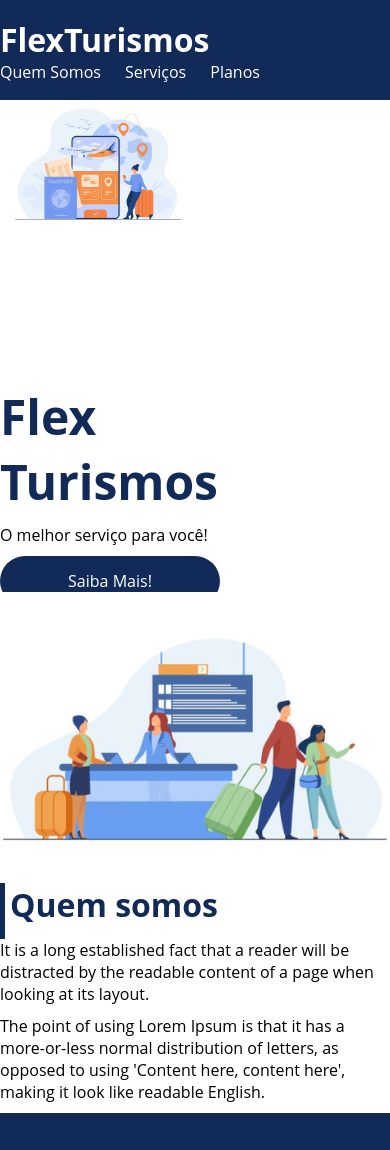
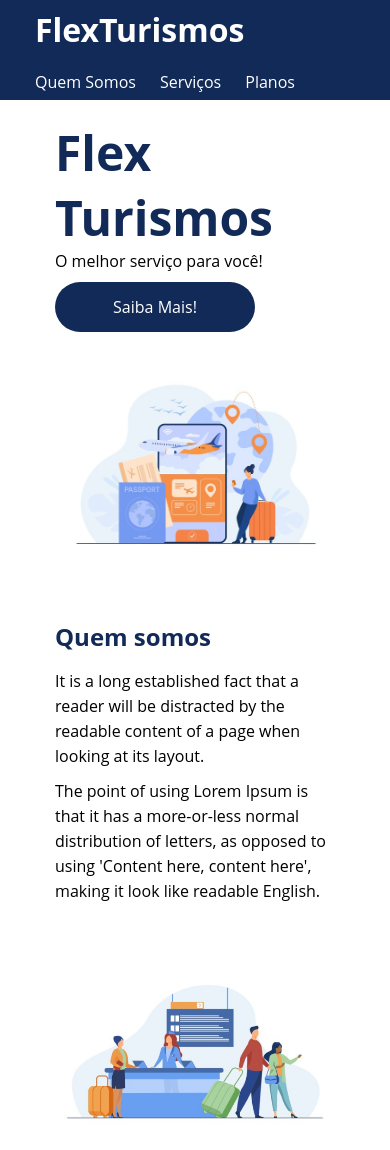
Before and after one commit to SergioDevSousa/aula-css-flexTurismo, a plain HTML site: page flex-projeto/index.html in a window 390 px wide. Shown: the top 1150 px of the page. Drawn offline with Linux system fonts and the light colour scheme.

Commit message:
#feat: update responsividade

```diff
--- /dev/null
+++ b/flex-projeto/assets/css/media.css
@@ -0,0 +1,183 @@
+@media (max-width: 330px) {
+    .container-apresentacao1,
+    .container-apresentacao2 {
+        flex-direction: column; /* Alinha os itens em coluna */
+        align-items: center; /* Centraliza os itens horizontalmente */
+        text-align: start; /* Centraliza o texto */
+        padding: 20px;
+    }
+
+    /* Ajuste nas imagens */
+    .imagem-apresentacao1 img,
+    .imagem-apresentacao2 img {
+        max-width: 50%; /* Reduz o tamanho da imagem */
+        height: auto; /* Mantém a proporção */
+    }
+
+    /* Ajuste nos textos */
+    .texto-apresentacao,
+    .texto-quem-somos {
+        margin-bottom: 20px; /* Espaçamento entre os textos e as imagens */
+        font-size: 1rem;
+    }
+
+    .texto-quem-somos h2{
+        color: #122a57;
+        font-size: 1.2rem;
+        margin-bottom: 20px;
+    }
+    .texto-quem-somos p{
+        margin-bottom: 10px;
+        font-size: 1.2rem;
+    }
+    #quem-somos{
+        flex-direction: column-reverse;
+    }
+    .container_servicos .container-externo{
+        max-width: 100%;
+        height: 850px;
+    }
+    .list-servicos .item-servicos img{
+        max-width: 150px;
+        height: auto;
+        margin: 0;
+    }
+    .list-servicos{
+        flex-direction: column;
+    }
+    .item-servicos img{
+        width: 50%;
+        margin: auto;
+        margin-bottom: 100px;
+    }
+    .list-planos{
+        flex-direction: column;
+        align-items: flex-start;
+        margin-bottom: 20px;
+    }
+    .list-planos .item-planos{
+        max-width: 90%;
+        margin: auto;
+        width: 100%;
+        margin-bottom: 20px;
+    }
+}
+@media (max-width: 600px) {
+    .container-apresentacao1,
+    .container-apresentacao2 {
+        flex-direction: column; /* Alinha os itens em coluna */
+        align-items: center; /* Centraliza os itens horizontalmente */
+        text-align: start; /* Centraliza o texto */
+        padding: 20px;
+    }
+
+    /* Ajuste nas imagens */
+    .imagem-apresentacao1 img,
+    .imagem-apresentacao2 img {
+        max-width: 75%; /* Reduz o tamanho da imagem */
+        height: auto; /* Mantém a proporção */
+    }
+
+    /* Ajuste nos textos */
+    .texto-apresentacao,
+    .texto-quem-somos {
+        margin-bottom: 20px; /* Espaçamento entre os textos e as imagens */
+    }
+    .texto-quem-somos h2{
+        color: #122a57;
+        font-size: 1.4rem;
+        margin-bottom: 20px;
+    }
+    .texto-quem-somos p{
+        margin-bottom: 10px;
+        font-size: 1.2rem;
+    }
+    #quem-somos{
+        flex-direction: column-reverse;
+    }
+    .container_servicos .container-externo{
+        max-width: 100%;
+        height: 850px;
+    }
+    .list-servicos{
+        flex-direction: column;
+    }
+    .item-servicos img{
+        width: 50%;
+        margin: auto;
+    }
+    .list-planos{
+        flex-direction: column;
+        align-items: flex-start;
+        margin-bottom: 20px;
+    }
+    .list-planos .item-planos{
+        max-width: 90%;
+        margin: auto;
+        width: 100%;
+        margin-bottom: 20px;
+    }
+
+}
+@media (max-width: 900px){
+    .container-apresentacao1,
+    .container-apresentacao2 {
+        flex-direction: column; /* Alinha os itens em coluna */
+        align-items: start; /* Centraliza os itens horizontalmente */
+        text-align: start; /* Centraliza o texto */
+    }
+
+    /* Ajuste nas imagens */
+    .imagem-apresentacao1 img,
+    .imagem-apresentacao2 img {
+        max-width: 70%; /* Reduz o tamanho da imagem */
+     /* Mantém a proporção */
+    }
+
+    /* Ajuste nos textos */
+    .texto-apresentacao,
+    .texto-quem-somos {
+        margin-bottom: 20px; /* Espaçamento entre os textos e as imagens */
+    }
+    .texto-apresentacao,
+    .texto-quem-somos {
+        margin-bottom: 20px; /* Espaçamento entre os textos e as imagens */
+    }
+    .texto-quem-somos h2{
+        color: #122a57;
+        font-size: 1.4rem;
+        margin-bottom: 20px;
+    }
+    .texto-quem-somos p{
+        margin-bottom: 10px;
+        font-size: 1.2rem;
+    }
+}
+@media(max-width: 1200px){
+    /* Ajuste nas imagens */
+    .texto-apresentacao,
+    .texto-quem-somos {
+        margin-bottom: 0px; /* Espaçamento entre os textos e as imagens */
+    }
+    .imagem-apresentacao1 img,
+    .imagem-apresentacao2 img {
+        max-width: 100%; /* Reduz o tamanho da imagem */
+        width: 485px;
+        height: auto;/* Mantém a proporção */
+    }
+    .texto-apresentacao,
+    .texto-quem-somos {
+        margin-bottom: 20px; /* Espaçamento entre os textos e as imagens */
+    }
+    .texto-apresentacao h1{
+        font-size: 3rem;
+    }
+    .texto-quem-somos h2{
+        font-size: 1.5rem;
+        margin-bottom: 20px;
+    }
+    .texto-quem-somos p{
+        margin-bottom: 10px;
+        font-size: 1rem;
+    }
+}
--- /dev/null
+++ b/flex-projeto/assets/css/reset.css
@@ -0,0 +1,30 @@
+*{
+    margin: 0;
+    padding: 0;
+    font-family: 'Open Sans', sans-serif;
+    box-sizing: border-box;
+}
+ul{
+    list-style: none;
+    margin: 0;
+    padding: 0;
+}
+
+ul li a{
+    text-decoration: none;
+}
+
+.flex-container{
+    display: flex;
+    max-width: 70%;
+    margin: auto;
+    width: 100%;
+    min-width: 320px;
+}
+header, footer{
+    background-color: #122a57;
+    height: 100px;
+    display: flex;
+    align-items: center;
+    color: #ffffff;
+}
--- a/flex-projeto/style.css
+++ b/flex-projeto/assets/css/style.css
@@ -1,37 +1,5 @@
-*{
-    margin: 0;
-    padding: 0;
-    box-sizing: border-box;
-    font-family: 'Open Sans', sans-serif;
-}
-ul{
-    list-style: none;
-    margin: 0;
-    padding: 0;
-}
 
-ul li a{
-    text-decoration: none;
-}
-div img{
-    display: flex;
-    max-width: 100%;
-}
-.flex-container{
-    display: flex;
-    max-width: 992px;
-    margin: auto;
-    width: 100%;
-    min-width: 320px;
-}
-header, footer{
-    background-color: #122a57;
-    height: 100px;
-    display: flex;
-    align-items: center;
-    color: #ffffff;
-
-}
+/* ================header====================== */
 header .list-items{
     display: flex;
     max-width: 260px;
@@ -45,70 +13,97 @@ header .list-items{
 header .menu{
     justify-content: space-between;
 }
-.apresentacao{
-    height: 60vh;
-    align-items: center;
-    justify-content: space-between;
 
+/* ===================section apresentação============ */
+.flex-container {
+    display: flex;
+    flex-wrap: wrap; /* Garante que o conteúdo quebre linhas se necessário */
+    gap: 20px; /* Espaçamento entre os itens */
 }
-.apresentacao .texto-apresentacao{
-    min-height: 200px;
-    width: 100%;
+
+.apresentacao {
+    width: 100%; /* Para ocupar a largura total */
+}
+
+/* Apresentação 1 - Row */
+.container-apresentacao1 {
+    display: flex;
+    flex-direction: row; /* Mantém os itens na mesma linha */
+    align-items: center; /* Centraliza verticalmente */
+    justify-content: space-between; /* Espaça os elementos */
+    gap: 20px; /* Espaçamento entre os itens */
+}
+
+.texto-apresentacao {
+    flex: 1; /* Ocupa a mesma proporção */
 }
 .texto-apresentacao h1{
     color: #122a57;
-    font-size: 48px;
+    font-size: 2.4rem;
+}
+.texto-apresentacao p{
     margin-bottom: 10px;
+    font-size: 1rem;
 }
-.apresentacao .texto-apresentacao p{
-    margin-bottom: 10px;
+
+.imagem-apresentacao1 img {
+    max-width: 100%;
+    height: auto; /* Mantém a proporção da imagem */
+    flex: 1; /* Ocupa a mesma proporção */
 }
 .btn{
     background-color: #122a57;
     color: #ffffff;
     text-align: center;
     border-radius: 30px;
-    width: 220px;
+    max-width: 200px;
     text-decoration: none;
     display: block;
-    height: 50px;
+    height: auto;
     line-height: 50px;
 }
-#quem-somos{
-    flex-direction: row-reverse;
+/* ============quem somos=================== */
+.container-apresentacao2 {
+    display: flex;
+    flex-direction: row-reverse; /* Inverte a direção dos itens */
+    align-items: center; /* Centraliza verticalmente */
+    justify-content: space-between; /* Espaça os elementos */
+    gap: 20px; /* Espaçamento entre os itens */
 }
-#quem-somos h2{
+
+.texto-quem-somos {
+    flex: 1; /* Ocupa a mesma proporção */
+    line-height: 25px;
+}
+.texto-quem-somos h2{
     color: #122a57;
-    font-size: 32px;
-    display: flex;
+    font-size: 2.4rem;
+    margin-bottom: 20px;
 }
-#quem-somos h2::before{
-    content: "";
-    height: 56px;
-    width: 5px;
-    margin-right: 5px;
-    background-color: #122a57;
-    position: relative;
+.texto-quem-somos p{
+    margin-bottom: 10px;
+    font-size: 1rem;
 }
-#quem-somos p{
-    margin-bottom: 10px;
-    line-height: 22px;
+
+.imagem-apresentacao2 img {
+    max-width: 100%;
+    height: auto; /* Mantém a proporção da imagem */
+    flex: 1; /* Ocupa a mesma proporção */
 }
-#quem-somos img{
-    min-width: 320px;
-    margin: auto;
-}
-#quem-somos img{
-    min-width: 420px;
+
+/* ================seviços======================= */
+.container_servicos{
+    max-width: 100%;
+    height: auto;
 }
 .container-externo{
     background-color: #122a57;
     width: 100%;
+    height: auto;
 }
 #servicos{
     flex-direction: column;
     padding-top: 50px;
-    padding-bottom: 100px;
 }
 #servicos h2{
     color: #ffffff;
@@ -121,6 +116,10 @@ header .menu{
 }
 .list-servicos .item-servicos{
     text-align: center;
+}
+.list-servicos .item-servicos img{
+    max-width: 150px;
+    height: auto;
 }
 .item-servicos a{
     width: 220px;
@@ -142,10 +141,10 @@ header .menu{
     color: #ffffff;
     margin-top: 20px;
 }
+/* ===============planos================== */
 #planos{
     flex-direction: column;
-    min-height: 100vh;
-    padding-bottom: 50px;
+    min-height: 60vh;
 }
 #planos h2{
     color: #122a57;
@@ -202,44 +201,9 @@ header .menu{
     background-color: #122a57;
     margin-right: 5px;
 }
+/* ======================footer============= */
 footer .footer{
     color: #ffffff;
     justify-content: space-between;
     align-content: center;
 }
-/* ==============mobile===================== */
-@media(max-width: 992px){
-    div img{
-        max-width: 50%;
-    }
-    .flex-container{
-        flex-direction: column;
-    }
-    .apresentacao{
-        flex-direction: column-reverse;
-    }
-    .apresentacao .texto-apresentacao{
-        width: 100%;
-    }
-    #quem-somos{
-        flex-direction: column-reverse;
-    }
-    .list-servicos{
-        flex-direction: column;
-    }
-    .item-servicos img{
-        width: 50%;
-        margin: auto;
-    }
-    .list-planos{
-        flex-direction: column;
-        align-items: flex-start;
-        margin-bottom: 20px;
-    }
-    .list-planos .item-planos{
-        max-width: 90%;
-        margin: auto;
-        width: 100%;
-        margin-bottom: 20px;
-    }
-}
--- a/flex-projeto/index.html
+++ b/flex-projeto/index.html
@@ -4,7 +4,9 @@
     <meta charset="UTF-8">
     <meta name="viewport" content="width=device-width, initial-scale=1.0">
     <title>Flex Turismos</title>
-    <link rel="stylesheet" href="./style.css">
+    <link rel="stylesheet" href="./assets/css/reset.css">
+    <link rel="stylesheet" href="./assets/css/style.css">
+    <link rel="stylesheet" href="./assets/css/media.css">
 </head>
 <body>
     <header>
@@ -17,30 +19,42 @@
             </ul>
         </div>
     </header>
-
+    <main>
+        <section>
             <div class="flex-container apresentacao">
+                <!-- Container de Apresentação 1 -->
+                <div class="container-apresentacao1">
                     <div class="texto-apresentacao">
                         <h1>Flex <br>Turismos</h1>
                         <p>O melhor serviço para você!</p>
                         <a href="https://turismo.joaopessoa.pb.gov.br/" target="_blank" class="btn">Saiba Mais!</a>
                     </div>
-
-        <div>
-            <div><img src="./images/0-main.png" alt="banner de apresentação"></div>
+                    <div class="imagem-apresentacao1">
+                        <img src="./assets/images/0-main.png" alt="Banner de apresentação">
                     </div>
                 </div>
-
-    <div class="flex-container apresentacao" id="quem-somos">
-        <div>
+                <!-- Container de Apresentação 2 -->
+                <div class="container-apresentacao2">
+                    <div class="texto-quem-somos" id="quem-somos">
                         <h2>Quem somos</h2>
-            <p>It is a long established fact that a reader will be distracted by the readable content of a page when looking at its layout. </p>
-            <p>The point of using Lorem Ipsum is that it has a more-or-less normal distribution of letters, as opposed to using 'Content here, content here', making it look like readable English.</p>
+                        <p>
+                            It is a long established fact that a reader will be distracted by the readable
+                            content of a page when looking at its layout.
+                        </p>
+                        <p>
+                            The point of using Lorem Ipsum is that it has a more-or-less normal distribution
+                            of letters, as opposed to using 'Content here, content here', making it look like readable English.
+                        </p>
                     </div>
-        <div>
-            <img src="./images/1-quem-somos.png" alt="balcão de atendimento">
+                    <div class="imagem-apresentacao2">
+                        <img src="./assets/images/1-quem-somos.png" alt="Balcão de atendimento">
                     </div>
                 </div>
+            </div>
+        </section>
 
+
+        <section class="container_servicos">
             <div class="container-externo">
                 <div class="flex-container" id="servicos">
                     <div>
@@ -49,19 +63,25 @@
 
                     <div class="list-servicos">
                         <div class="item-servicos">
-                <div><img src="./images/icon-2.png" alt="hospedagens"></div>
+                            <div>
+                                <img src="./assets/images/icon-1.png" alt="pacote de viagens">
+                            </div>
+                            <p>Pacotes de viagens</p>
+                            <a href="#">Comprar Agora</a>
+                        </div>
+
+                        <div class="item-servicos">
+                            <div>
+                                <img src="./assets/images/icon-2.png" alt="hospedagens">
+                            </div>
                             <p>Hospedagens</p>
                             <a href="#">Comprar Agora</a>
                         </div>
 
                         <div class="item-servicos">
-                <div><img src="./images/icon-1.png" alt="pacote de viagens"></div>
-                <p>Pacotes de viagens</p>
-                <a href="#">Comprar Agora</a>
+                            <div>
+                                <img src="./assets/images/icon-3.png" alt="roteiros personalizados">
                             </div>
-
-            <div class="item-servicos">
-                <div><img src="./images/icon-3.png" alt="roteiros personalizados"></div>
                             <p>Roteiros personalizados</p>
                             <a href="#">Comprar Agora</a>
                         </div>
@@ -69,13 +89,15 @@
                     </div>
                 </div>
             </div>
+        </section>
 
+        <section>
             <div class="flex-container" id="planos">
                 <div><h2>Planos</h2></div>
                 <div class="list-planos">
                     <div class="item-planos">
                         <h3>Plano 1</h3>
-                <br>
+
                         <ul>
                             <li>Suporte 24h</li>
                             <li>Serviços de quarto</li>
@@ -86,7 +108,7 @@
 
                     <div class="item-planos">
                         <h3>Plano 2</h3>
-                <br>
+
                         <ul>
                             <li>Suporte 24h</li>
                             <li>Serviços de quarto</li>
@@ -99,7 +121,7 @@
 
                     <div class="item-planos">
                         <h3>Plano 3</h3>
-                <br>
+
                         <ul>
                             <li>Suporte 24h</li>
                             <li>Serviços de quarto</li>
@@ -112,7 +134,8 @@
                     </div>
                 </div>
             </div>
-
+        </section>
+    </main>
     <footer>
         <div class="flex-container footer">
             <p>&copy; 2024 CSS Flexbox</p>
```
Also changed, not shown: flex-projeto/assets/images/0-main.png (renamed from flex-projeto/images/0-main.png), flex-projeto/assets/images/1-quem-somos.png (renamed from flex-projeto/images/1-quem-somos.png), flex-projeto/assets/images/icon-1.png (renamed from flex-projeto/images/icon-1.png), flex-projeto/assets/images/icon-2.png (renamed from flex-projeto/images/icon-2.png), flex-projeto/assets/images/icon-3.png (renamed from flex-projeto/images/icon-3.png). Lines whose indentation alone changed are shown as unchanged.
